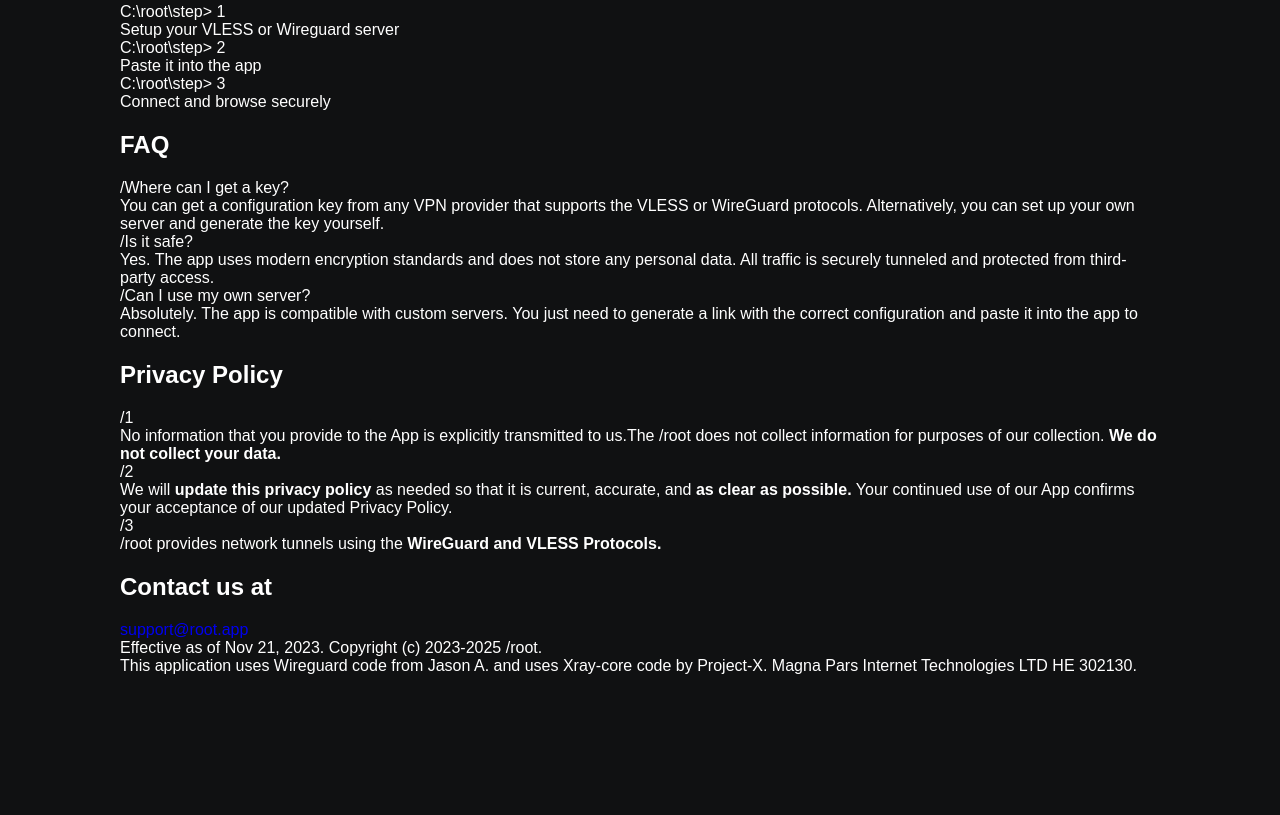
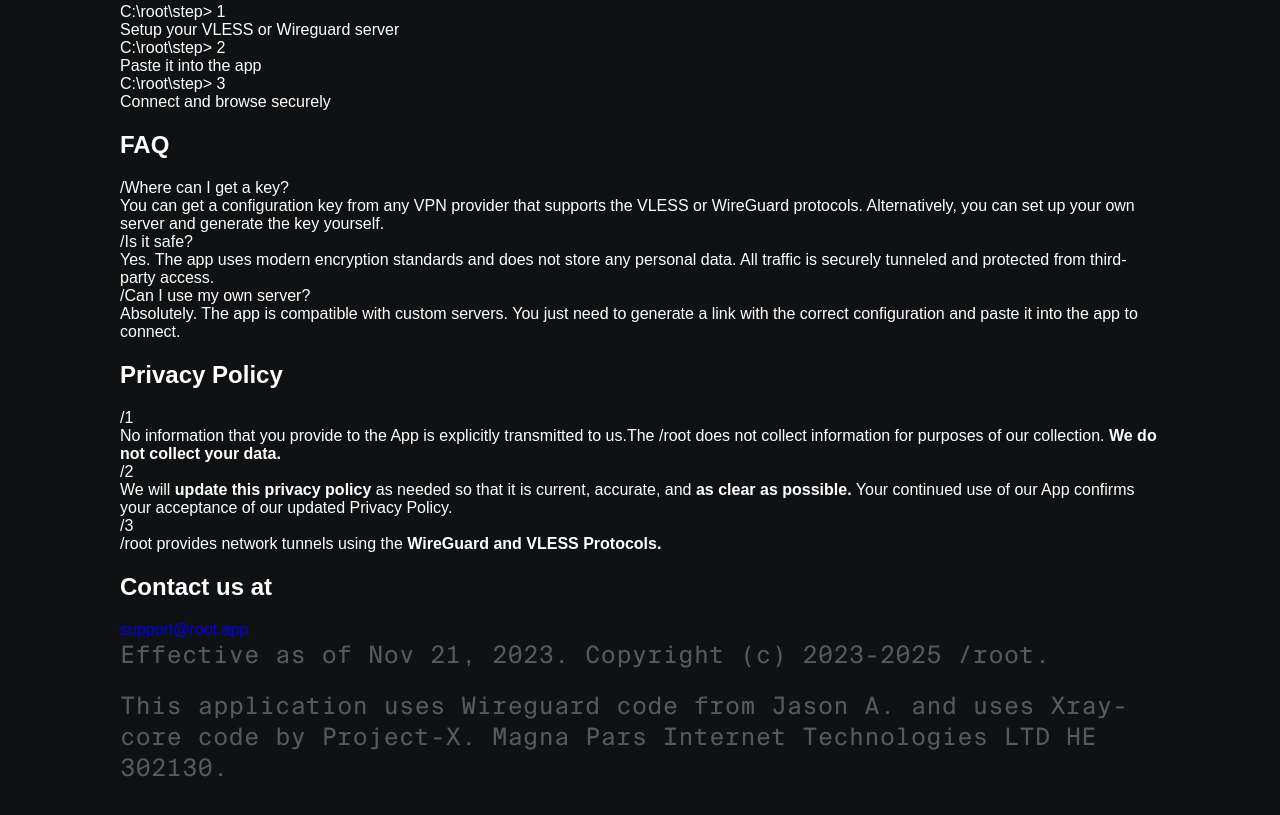
Before and after one commit to alexius90e/root-web, a plain HTML site: page index.html in a window 1280 px wide. Shown: the part 2216-3031 px from the top of the page. Before the commit the page ends 2891 px from the top, so only its background shows below. Drawn offline with Linux system fonts and the light colour scheme.

Commit message:
feat: added footer

```diff
--- a/scss/_b-reset.scss
+++ b/scss/_b-reset.scss
@@ -1,3 +1,10 @@
+@font-face {
+  font-family: "Suisse Int'l Mono";
+  src: url('../fonts/suisse-intl-mono.ttf') format('truetype');
+  font-style: normal;
+  font-weight: normal;
+}
+
 html {
   font-size: 16px;
   font-family: 'Montserrat', sans-serif;
--- a/scss/_l-footer.scss
+++ b/scss/_l-footer.scss
@@ -1,2 +1,24 @@
 .footer {
+  padding: 0 0 80px;
+
+  @include tablet {
+    padding-bottom: 40px;
+  }
+
+  &__copyright,
+  &__info {
+    font-family: "Suisse Int'l Mono", sans-serif;
+    font-weight: 400;
+    font-size: 24px;
+    color: #fff;
+    opacity: 0.3;
+
+    @include tablet {
+      font-size: 20px;
+    }
+  }
+
+  &__info {
+    margin-top: 20px;
+  }
 }
```
Also changed, not shown: css/index.css, fonts/suisse-intl-mono.ttf (added).
